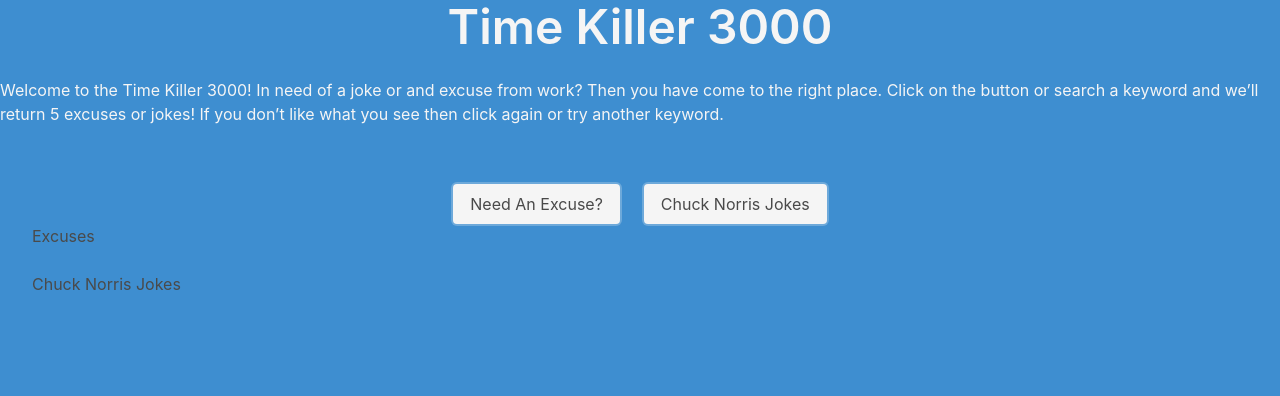
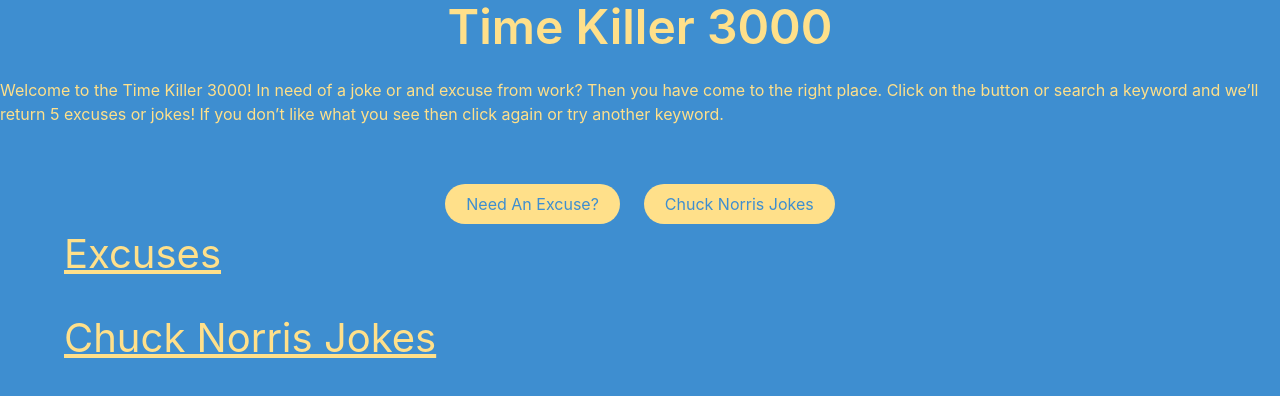
Before and after one commit to Nesnah1307/time-killer-3000, a plain HTML site: page index.html in a window 1280 px wide. Drawn offline with nearby package versions, Linux system fonts and the light colour scheme.

Commit message:
further styled

```diff
--- a/assets/css/style.css
+++ b/assets/css/style.css
@@ -9,5 +9,5 @@
 }
 
 h2 {
-    padding: 85px;
+    font-size: 25px;
 }
--- a/index.html
+++ b/index.html
@@ -12,9 +12,9 @@
 
 <body>
 
-    <h1 class="has-text-light title is-1">Time Killer 3000</h1>
+    <h1 class="has-text-warning title is-1">Time Killer 3000</h1>
 
-    <p class="has-text-light">
+    <p class="has-text-warning">
         Welcome to the Time Killer 3000! In need of a joke or and excuse from work? Then you have come to the right
         place. Click on the button or search a keyword and we’ll return 5 excuses or jokes! If you don’t like what you
         see then click again or try another keyword.
@@ -24,28 +24,28 @@
         <div class="columns is-2-mobile is-0-tablet is-3-desktop is-8-widescreen is-1-fullhd is-multiline is-centered">
 
             <div class="column is-narrow">
-                <button id="btn2" class="button is-light is-focused">
+                <button id="btn2" class="button is-warning is-rounded is focused has-text-info">
                     Need An Excuse?
                 </button>
             </div>
 
 
             <div class="column is-narrow">
-                <button id="btn1" class="button is-light is-focused">
+                <button id="btn1" class="button is-warning is-rounded is focused has-text-info">
                     Chuck Norris Jokes
                 </button>
             </div>
         </div>
     </div>
 
-    <div class="container is-fluid">
+    <div class="container">
 
-        <h2>Excuses</h2>
+        <h2 class="is-size-2 is-underlined has-text-warning">Excuses</h2>
 
         <div id="excuseDisplay" class="column has-text-light">
         </div>
 
-        <h2>Chuck Norris Jokes</h2>
+        <h2 class="is-size-2 is-underlined has-text-warning">Chuck Norris Jokes</h2>
 
         <div id="jokeDisplay" class="column has-text-light">
         </div>
```
